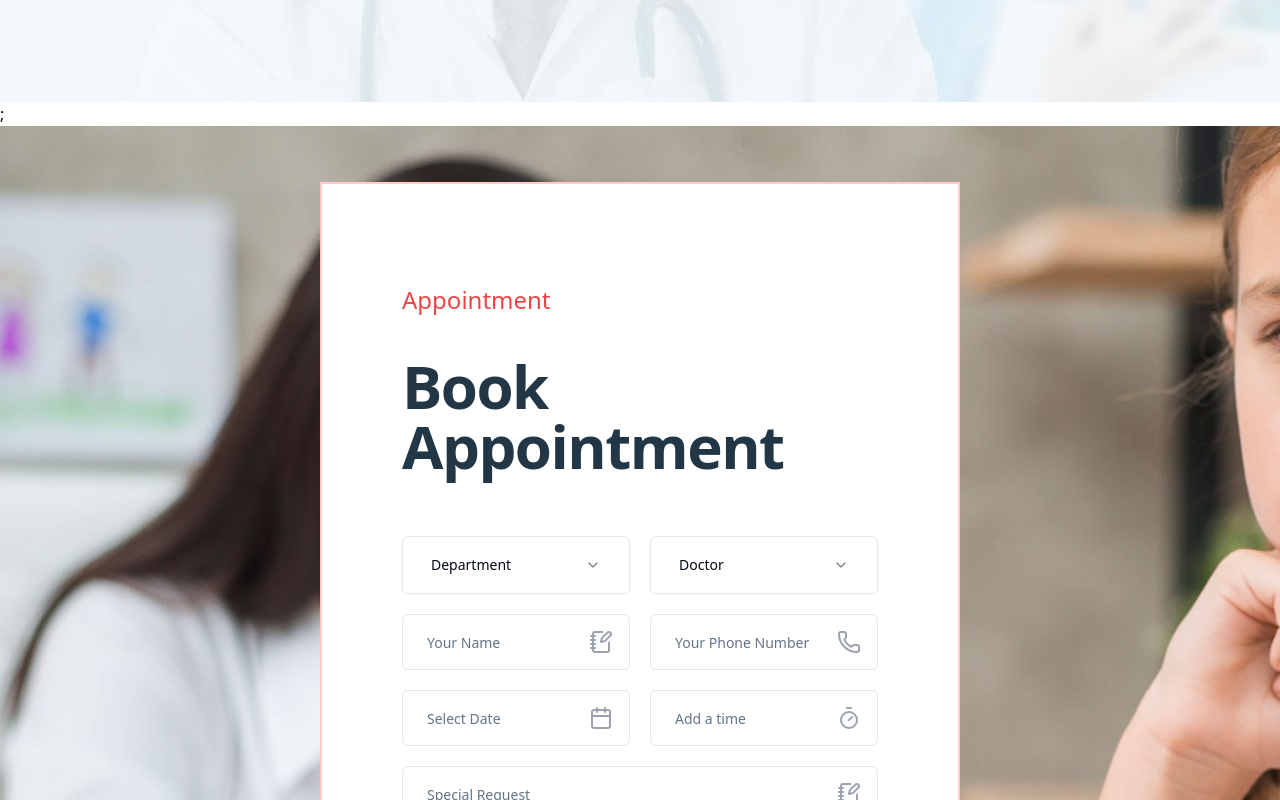
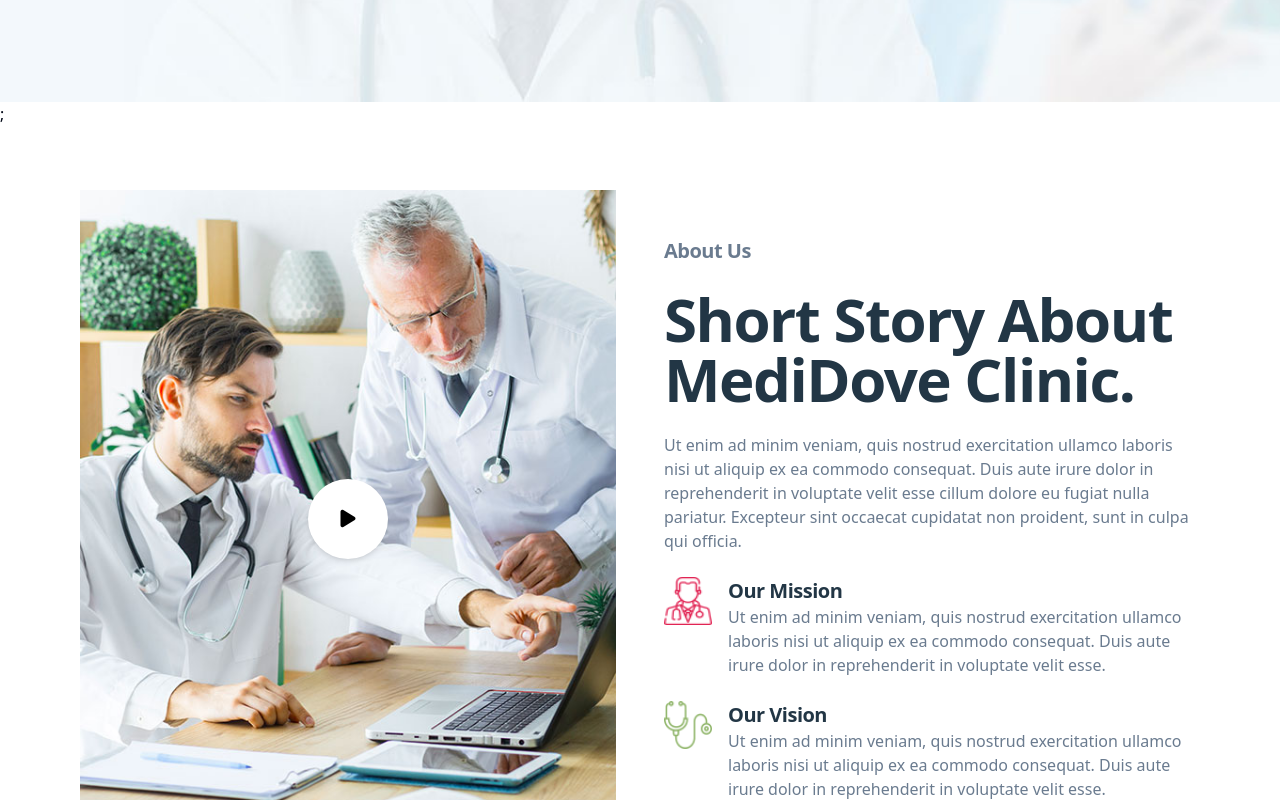
Before and after one commit to shokhsanam18/mediDove, a React (Vite) app: page /BecomeMember in a window 1280 px wide. Shown: the part 660-1460 px from the top of the page. Built offline with nearby package versions, Linux system fonts and the light colour scheme.

Commit message:
added about page

```diff
--- /dev/null
+++ b/src/pages/BecomeMember/AboutAppointment.jsx
@@ -0,0 +1,118 @@
+import React, { useState } from "react";
+import Typography from "@/components/ui/Typography";
+import { Card, CardImg } from "@/components/ui/Card";
+import { Button } from "@/components/ui/button";
+import aboutImg from "@/assets/about-img.jpg";
+import missionIcon from "@/assets/destination-icon-1.png";
+import visionIcon from "@/assets/destination-icon-2.png";
+import bgImage from "@/assets/photo_2025-02-08_12-54-53.jpg";
+
+export const AboutAppointment = () => {
+  const [isModalOpen, setIsModalOpen] = useState(false);
+
+  return (
+    <div className="w-full">
+      <div className="w-full py-16 bg-white">
+        <div className="max-w-7xl mx-auto px-6 lg:px-20 flex flex-col lg:flex-row items-center gap-12">
+          <div className="relative w-full lg:w-1/2">
+            <Card>
+              <CardImg
+                src={aboutImg}
+                className="w-full h-auto sm:h-[400px] md:h-[500px] lg:h-full object-cover"
+              />
+            </Card>
+
+            <Button
+              className="absolute top-1/2 left-1/2 transform -translate-x-1/2 -translate-y-1/2
+              bg-white hover:bg-red-500 w-20 h-20 rounded-full shadow-md flex items-center justify-center"
+              onClick={() => setIsModalOpen(true)}
+            >
+              <i className="fa-solid fa-play text-black text-xl"></i>
+            </Button>
+          </div>
+
+          <div className="w-full lg:w-1/2 flex flex-col justify-center space-y-6">
+            <Typography variant="h4" className="text-[#6A7B8F]">
+              About Us
+            </Typography>
+
+            <div>
+              <Typography variant="h2">Short Story About</Typography>
+              <Typography variant="h2" className="text-[#223645]">
+                MediDove Clinic.
+              </Typography>
+            </div>
+
+            <Typography
+              variant="p"
+              className="leading-relaxed text-sm sm:text-base"
+            >
+              Ut enim ad minim veniam, quis nostrud exercitation ullamco laboris
+              nisi ut aliquip ex ea commodo consequat. Duis aute irure dolor in
+              reprehenderit in voluptate velit esse cillum dolore eu fugiat
+              nulla pariatur. Excepteur sint occaecat cupidatat non proident,
+              sunt in culpa qui officia.
+            </Typography>
+
+            <div className="space-y-6">
+              <div className="flex flex-col sm:flex-row items-start gap-4">
+                <img
+                  src={missionIcon}
+                  alt="Mission Icon"
+                  className="w-10 h-10 sm:w-12 sm:h-12"
+                />
+                <div className="flex-1">
+                  <Typography variant="h4" className="text-[#223645]">
+                    Our Mission
+                  </Typography>
+                  <Typography variant="p">
+                    Ut enim ad minim veniam, quis nostrud exercitation ullamco
+                    laboris nisi ut aliquip ex ea commodo consequat. Duis aute
+                    irure dolor in reprehenderit in voluptate velit esse.
+                  </Typography>
+                </div>
+              </div>
+
+              <div className="flex flex-col sm:flex-row items-start gap-4">
+                <img
+                  src={visionIcon}
+                  alt="Vision Icon"
+                  className="w-10 h-10 sm:w-12 sm:h-12"
+                />
+                <div className="flex-1">
+                  <Typography variant="h4" className="text-[#223645]">
+                    Our Vision
+                  </Typography>
+                  <Typography variant="p">
+                    Ut enim ad minim veniam, quis nostrud exercitation ullamco
+                    laboris nisi ut aliquip ex ea commodo consequat. Duis aute
+                    irure dolor in reprehenderit in voluptate velit esse.
+                  </Typography>
+                </div>
+              </div>
+            </div>
+          </div>
+        </div>
+      </div>
+
+      {isModalOpen && (
+        <div className="fixed inset-0 flex items-center justify-center bg-black/70 z-50">
+          <div className="relative bg-white p-4 rounded-lg w-[90%] max-w-2xl">
+            <button
+              className="absolute top-2 right-2 text-xl font-bold"
+              onClick={() => setIsModalOpen(false)}
+            >
+              ❌
+            </button>
+            <iframe
+              className="w-full h-64 sm:h-96"
+              src="https://www.youtube.com/embed/I3u3lFA9GX4?si=4aSF7MrT3hLsnI0f"
+              title="YouTube video"
+              allowFullScreen
+            />
+          </div>
+        </div>
+      )}
+    </div>
+  );
+};
--- a/src/pages/BecomeMember/BecomeMember.jsx
+++ b/src/pages/BecomeMember/BecomeMember.jsx
@@ -1,12 +1,13 @@
 import React from "react";
 import AppointmentPage from "./AppointmentSlide";
-import { About } from "@/pages/About/About";
 import FormAppointment from "@/components/ui/FormAppointment";
 import NewsAppointment from "./NewsAppointment";
+import { AboutAppointment } from "./AboutAppointment";
 export const BecomeMember = () => {
   return (
     <div className="overflow-x-hidden">
-      <AppointmentPage />;{/* <About /> */}
+      <AppointmentPage />;
+      <AboutAppointment />
       <FormAppointment />
       <NewsAppointment />
     </div>
```
